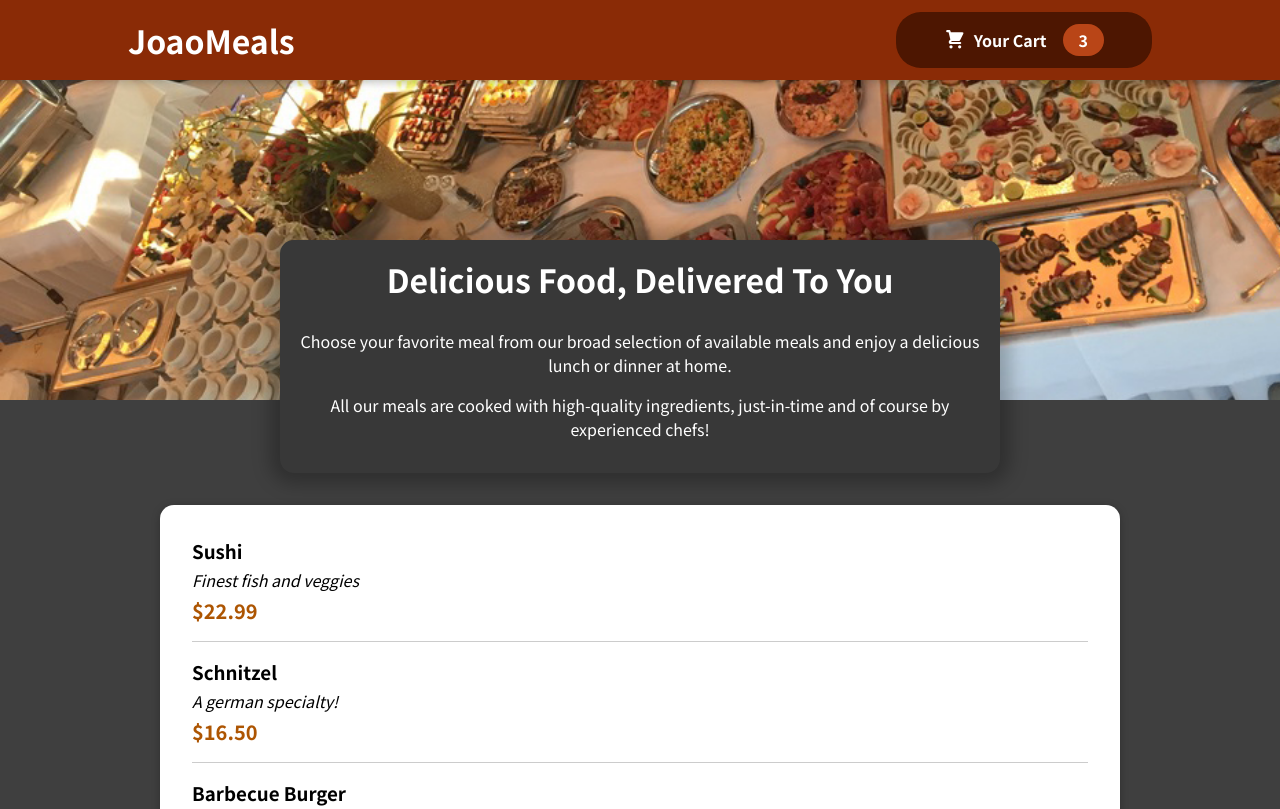
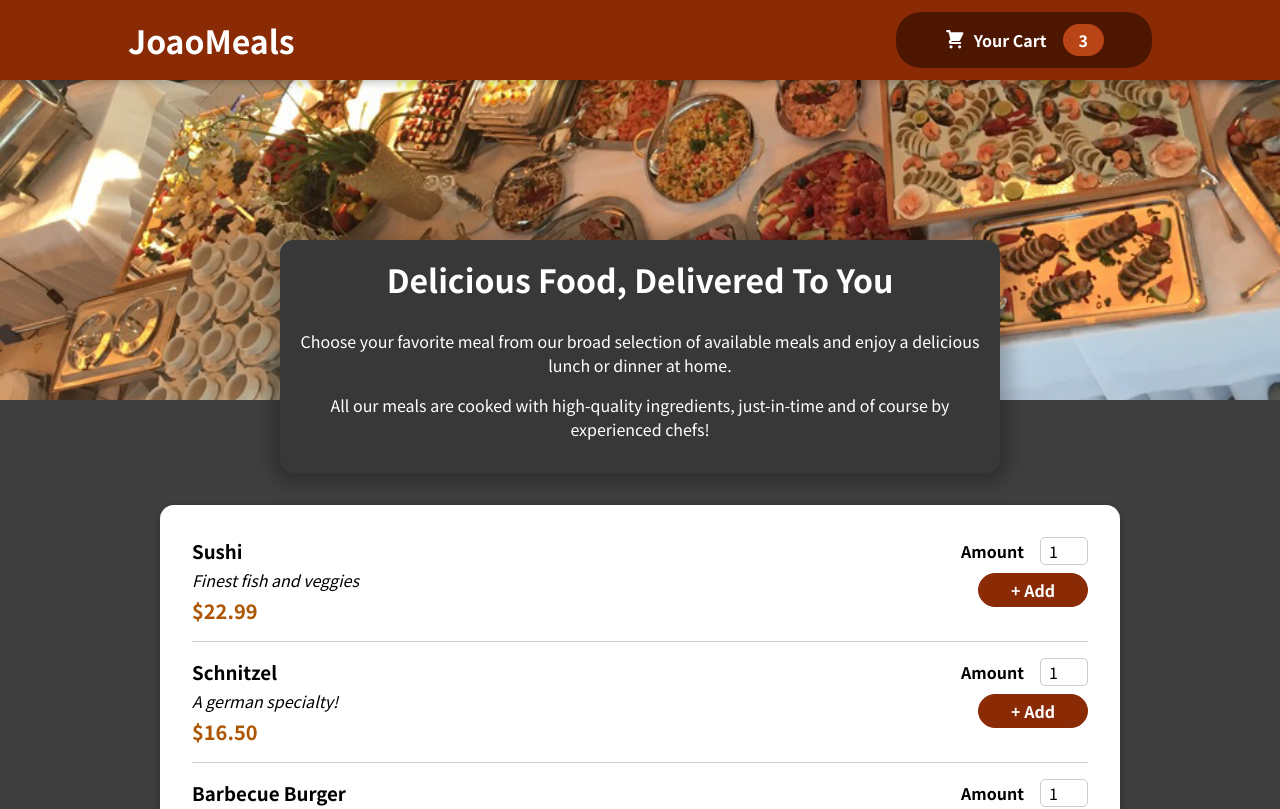
Before and after one commit to JoaoNJC/joaomeals, a React (Create React App) app: page / in a window 1280 px wide. Shown: the top 809 px of the page. Built offline with nearby package versions, Linux system fonts and the light colour scheme.

Commit message:
Input component created. Meal item form skeleton created.

```diff
--- a/src/Components/Meals/MealItem/MealItem.js
+++ b/src/Components/Meals/MealItem/MealItem.js
@@ -1,4 +1,5 @@
 import classes from './MealItem.module.css'
+import MealItemForm from './MealItemForm'
 
 const MealItem = (props) => {
   const price = `$${props.price.toFixed(2)}`;
@@ -10,7 +11,9 @@ const MealItem = (props) => {
         <div className={classes.description}>{props.description}</div>
         <div className={classes.price}>{price}</div>
       </div>
-      <div></div>
+      <div>
+        <MealItemForm />
+      </div>
     </li>
   )
 }
--- a/src/Components/Meals/MealItem/MealItemForm.js
+++ b/src/Components/Meals/MealItem/MealItemForm.js
@@ -0,0 +1,21 @@
+import classes from './MealItemForm.module.css'
+import Input from '../../UI/Input';
+
+const MealItemForm = (props) => {
+
+  return (
+    <form className={classes.form}>
+      <Input label="Amount" input={{
+        id: "Amount",
+        type: "number",
+        min: '1',
+        max: "5",
+        step: "1",
+        defaultValue: '1'
+      }} />
+      <button>+ Add</button>
+    </form>
+  )
+}
+
+export default MealItemForm;
--- /dev/null
+++ b/src/Components/Meals/MealItem/MealItemForm.module.css
@@ -0,0 +1,20 @@
+.form {
+  text-align: right;
+}
+
+.form button {
+  font: inherit;
+  cursor: pointer;
+  background-color: #8a2b06;
+  border: 1px solid #8a2b06;
+  color: white;
+  padding: 0.25rem 2rem;
+  border-radius: 20px;
+  font-weight: bold;
+}
+
+.form button:hover,
+.form button:active {
+  background-color: #641e03;
+  border-color: #641e03;
+}
--- /dev/null
+++ b/src/Components/UI/Input.js
@@ -0,0 +1,13 @@
+import classes from './Input.module.css'
+
+const Input = (props) => {
+
+  return (
+    <div className={classes.input}>
+      <label htmlFor={props.input.id}>{props.label}</label>
+      <input {...props.input} />
+    </div>
+  )
+}
+
+export default Input;
--- /dev/null
+++ b/src/Components/UI/Input.module.css
@@ -0,0 +1,18 @@
+.input {
+  display: flex;
+  align-items: center;
+  margin-bottom: 0.5rem;
+}
+
+.input label {
+  font-weight: bold;
+  margin-right: 1rem;
+}
+
+.input input {
+  width: 3rem;
+  border-radius: 5px;
+  border: 1px solid #ccc;
+  font: inherit;
+  padding-left: 0.5rem;
+}
```
